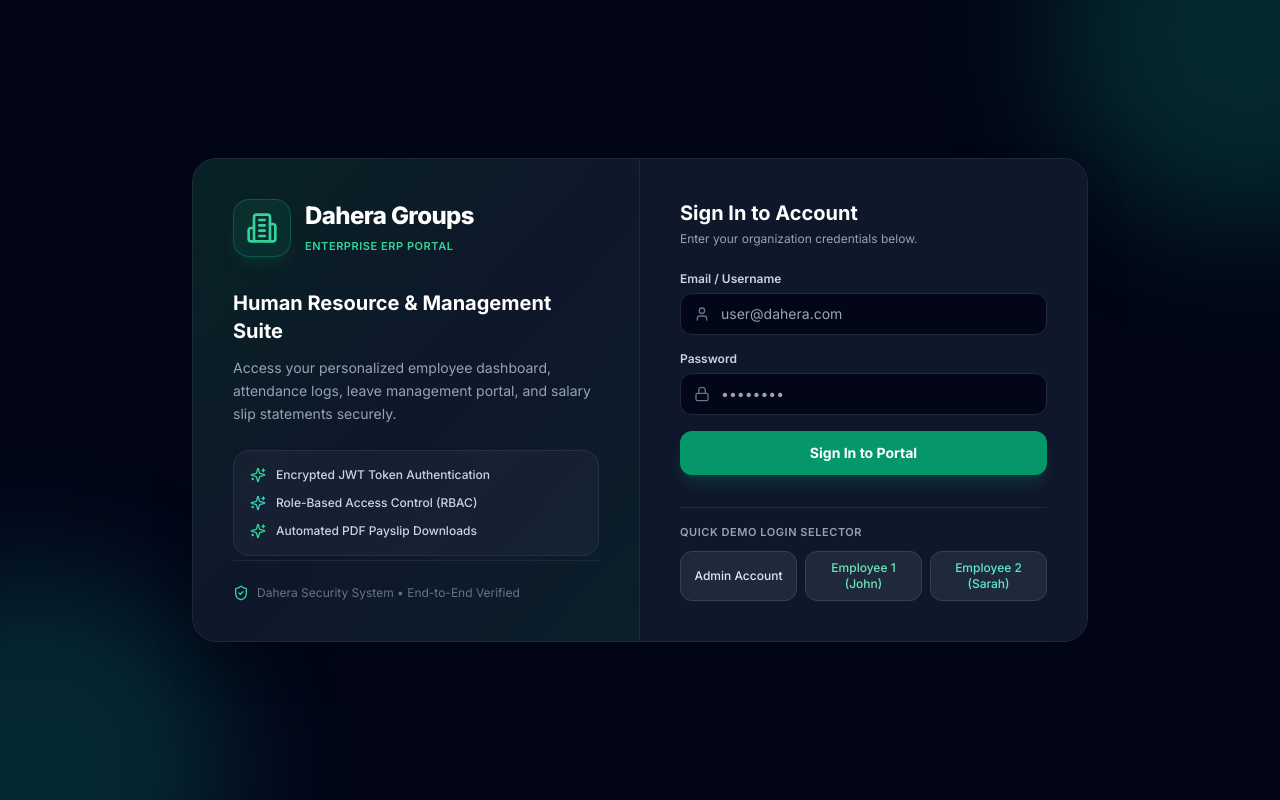
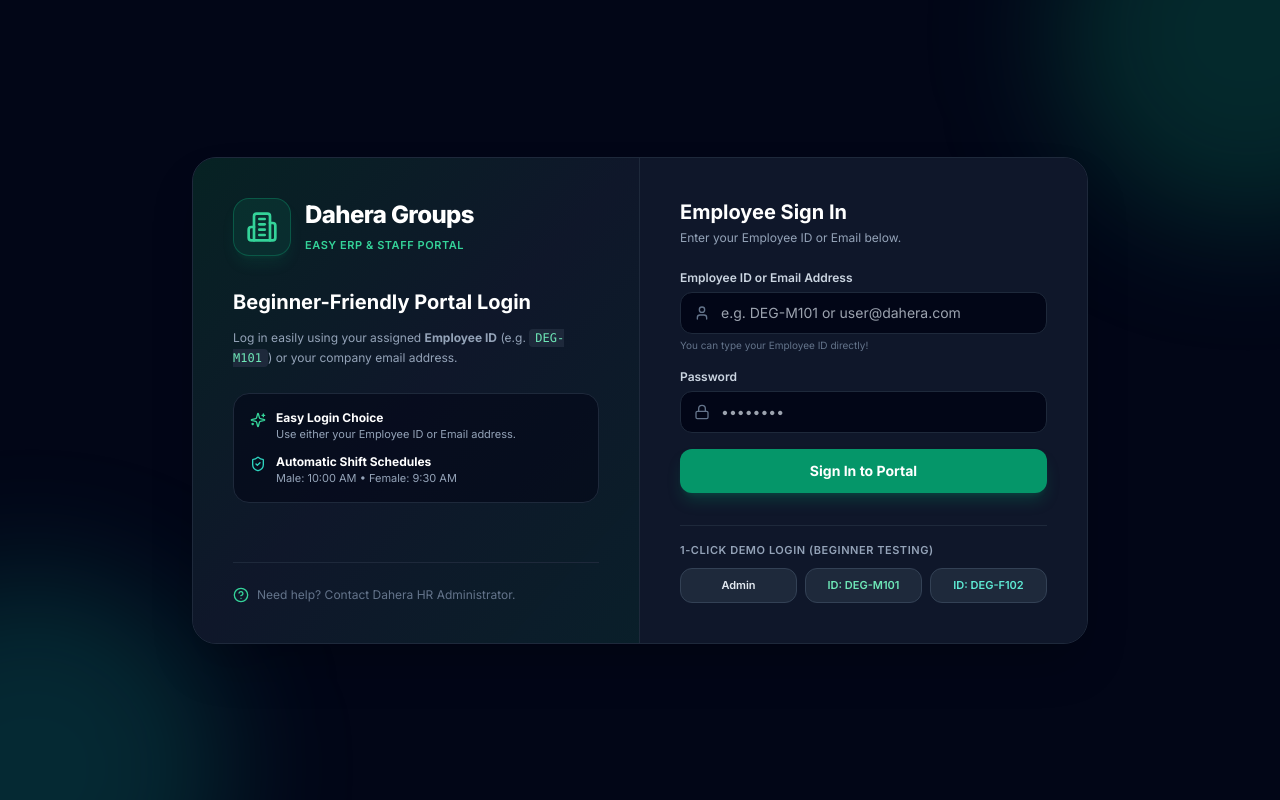
Before and after one commit to anishrs333/Dahera-groups, a React (Vite) app in the folder frontend/: page / in a window 1280 px wide. Built offline with nearby package versions, Linux system fonts and the light colour scheme.

Commit message:
feat: add employee ID authentication and auto-generation modal

```diff
--- a/frontend/src/components/AdminDashboard.jsx
+++ b/frontend/src/components/AdminDashboard.jsx
@@ -12,6 +12,7 @@ export const AdminDashboard = ({ subTab = 'admin-dashboard' }) => {
 
   // Modal state for adding employee
   const [showAddModal, setShowAddModal] = useState(false);
+  const [addMsg, setAddMsg] = useState('');
   const [newEmp, setNewEmp] = useState({
     username: '',
     email: '',
@@ -20,13 +21,32 @@ export const AdminDashboard = ({ subTab = 'admin-dashboard' }) => {
     password: 'Employee@123',
     gender: 'MALE',
     role: 'EMPLOYEE',
-    employee_id: '',
+    employee_id: 'DEG-103',
     designation: 'Software Engineer',
     department: 'Engineering',
     base_salary: '60000',
-    bio: ''
+    bio: 'Dedicated team member at Dahera Groups.'
   });
-  const [addMsg, setAddMsg] = useState('');
+
+  const handleOpenAddModal = () => {
+    const randomId = `DEG-${Math.floor(100 + Math.random() * 900)}`;
+    setNewEmp({
+      username: '',
+      email: '',
+      first_name: '',
+      last_name: '',
+      password: 'Employee@123',
+      gender: 'MALE',
+      role: 'EMPLOYEE',
+      employee_id: randomId,
+      designation: 'Software Engineer',
+      department: 'Engineering',
+      base_salary: '60000',
+      bio: 'Dedicated team member at Dahera Groups.'
+    });
+    setAddMsg('');
+    setShowAddModal(true);
+  };
 
   // Modal state for generating salary slip
   const [showSlipModal, setShowSlipModal] = useState(false);
@@ -169,7 +189,7 @@ export const AdminDashboard = ({ subTab = 'admin-dashboard' }) => {
 
         <div className="flex items-center gap-3">
           <button
-            onClick={() => setShowAddModal(true)}
+            onClick={handleOpenAddModal}
             className="bg-emerald-600 hover:bg-emerald-500 text-white font-bold px-4 py-2.5 rounded-xl text-xs transition-all shadow-lg shadow-emerald-600/30 flex items-center gap-2"
           >
             <UserPlus className="w-4 h-4" />
--- a/frontend/src/components/Login.jsx
+++ b/frontend/src/components/Login.jsx
@@ -1,6 +1,6 @@
 import React, { useState } from 'react';
 import { useAuth } from '../context/AuthContext';
-import { Building2, Lock, User, ShieldCheck, AlertCircle, Sparkles } from 'lucide-react';
+import { Building2, Lock, User, ShieldCheck, AlertCircle, Sparkles, HelpCircle } from 'lucide-react';
 
 export const Login = () => {
   const { login } = useAuth();
@@ -16,7 +16,7 @@ export const Login = () => {
     try {
       await login(username, password);
     } catch (err) {
-      setError(err.response?.data?.detail || 'Invalid login credentials. Please verify and try again.');
+      setError(err.response?.data?.detail || 'Invalid login credentials. Please check your Employee ID / Email and password.');
     } finally {
       setLoading(false);
     }
@@ -28,23 +28,23 @@ export const Login = () => {
       setUsername('admin@dahera.com');
       setPassword('Admin@123');
     } else if (userType === 'john') {
-      setUsername('john.male@dahera.com');
+      setUsername('DEG-M101'); // beginner friendly: logging in using Employee ID directly!
       setPassword('Employee@123');
     } else if (userType === 'sarah') {
-      setUsername('sarah.female@dahera.com');
+      setUsername('DEG-F102'); // beginner friendly: logging in using Employee ID directly!
       setPassword('Employee@123');
     }
   };
 
   return (
     <div className="min-h-screen bg-slate-950 flex items-center justify-center p-4 relative overflow-hidden font-['Inter',sans-serif]">
-      {/* Dynamic Background Glowing Orbs */}
+      {/* Background Glowing Effects */}
       <div className="absolute -top-40 -right-40 w-96 h-96 bg-emerald-500/20 rounded-full blur-3xl pointer-events-none" />
       <div className="absolute -bottom-40 -left-40 w-96 h-96 bg-teal-500/20 rounded-full blur-3xl pointer-events-none" />
 
       <div className="max-w-4xl w-full grid grid-cols-1 md:grid-cols-2 bg-slate-900/90 border border-slate-800 rounded-3xl shadow-2xl overflow-hidden relative z-10 backdrop-blur-xl">
 
-        {/* Left Side: Brand Identity */}
+        {/* Left Side: Brand Overview & Easy Instructions */}
         <div className="p-8 md:p-10 bg-gradient-to-br from-emerald-950/60 via-slate-900 to-teal-950/40 border-b md:border-b-0 md:border-r border-slate-800 flex flex-col justify-between">
           <div>
             <div className="flex items-center gap-3.5 mb-8">
@@ -53,43 +53,46 @@ export const Login = () => {
               </div>
               <div>
                 <h1 className="text-2xl font-black text-white tracking-tight">Dahera Groups</h1>
-                <span className="text-[11px] font-semibold text-emerald-400 tracking-wider uppercase">Enterprise ERP Portal</span>
+                <span className="text-[11px] font-semibold text-emerald-400 tracking-wider uppercase">Easy ERP & Staff Portal</span>
               </div>
             </div>
 
-            <h2 className="text-xl font-bold text-white mb-3">Human Resource & Management Suite</h2>
-            <p className="text-slate-400 text-sm leading-relaxed mb-6">
-              Access your personalized employee dashboard, attendance logs, leave management portal, and salary slip statements securely.
+            <h2 className="text-xl font-bold text-white mb-3">Beginner-Friendly Portal Login</h2>
+            <p className="text-slate-400 text-xs leading-relaxed mb-6">
+              Log in easily using your assigned <strong>Employee ID</strong> (e.g. <code className="bg-slate-800 px-1.5 py-0.5 rounded text-emerald-300">DEG-M101</code>) or your company email address.
             </p>
 
-            <div className="space-y-3 bg-slate-800/50 p-4 rounded-2xl border border-slate-700/50 text-xs">
-              <div className="flex items-center gap-2.5 text-slate-300 font-medium">
-                <Sparkles className="w-4 h-4 text-emerald-400 shrink-0" />
-                <span>Encrypted JWT Token Authentication</span>
+            <div className="space-y-3 bg-slate-950/60 p-4 rounded-2xl border border-slate-800 text-xs">
+              <div className="flex items-start gap-2.5 text-slate-300">
+                <Sparkles className="w-4 h-4 text-emerald-400 shrink-0 mt-0.5" />
+                <div>
+                  <span className="font-bold text-white block">Easy Login Choice</span>
+                  <span className="text-[11px] text-slate-400">Use either your Employee ID or Email address.</span>
+                </div>
               </div>
-              <div className="flex items-center gap-2.5 text-slate-300 font-medium">
-                <Sparkles className="w-4 h-4 text-teal-400 shrink-0" />
-                <span>Role-Based Access Control (RBAC)</span>
-              </div>
-              <div className="flex items-center gap-2.5 text-slate-300 font-medium">
-                <Sparkles className="w-4 h-4 text-emerald-400 shrink-0" />
-                <span>Automated PDF Payslip Downloads</span>
+
+              <div className="flex items-start gap-2.5 text-slate-300">
+                <ShieldCheck className="w-4 h-4 text-teal-400 shrink-0 mt-0.5" />
+                <div>
+                  <span className="font-bold text-white block">Automatic Shift Schedules</span>
+                  <span className="text-[11px] text-slate-400">Male: 10:00 AM • Female: 9:30 AM</span>
+                </div>
               </div>
             </div>
           </div>
 
           <div className="flex items-center gap-2 text-xs text-slate-500 pt-6 border-t border-slate-800">
-            <ShieldCheck className="w-4 h-4 text-emerald-400" />
-            <span>Dahera Security System • End-to-End Verified</span>
+            <HelpCircle className="w-4 h-4 text-emerald-400" />
+            <span>Need help? Contact Dahera HR Administrator.</span>
           </div>
         </div>
 
-        {/* Right Side: Form & Generic Demo Account Fill */}
+        {/* Right Side: Form & Beginner 1-Click Quick Selectors */}
         <div className="p-8 md:p-10 flex flex-col justify-between bg-slate-900">
           <div>
             <div className="mb-6">
-              <h3 className="text-xl font-bold text-white">Sign In to Account</h3>
-              <p className="text-xs text-slate-400 mt-1">Enter your organization credentials below.</p>
+              <h3 className="text-xl font-bold text-white">Employee Sign In</h3>
+              <p className="text-xs text-slate-400 mt-1">Enter your Employee ID or Email below.</p>
             </div>
 
             {error && (
@@ -101,7 +104,9 @@ export const Login = () => {
 
             <form onSubmit={handleSubmit} className="space-y-4">
               <div>
-                <label className="block text-xs font-semibold text-slate-300 mb-1.5">Email / Username</label>
+                <label className="block text-xs font-semibold text-slate-300 mb-1.5">
+                  Employee ID or Email Address
+                </label>
                 <div className="relative">
                   <User className="w-4 h-4 text-slate-500 absolute left-3.5 top-1/2 -translate-y-1/2" />
                   <input
@@ -109,10 +114,11 @@ export const Login = () => {
                     required
                     value={username}
                     onChange={(e) => setUsername(e.target.value)}
-                    placeholder="user@dahera.com"
+                    placeholder="e.g. DEG-M101 or user@dahera.com"
                     className="w-full bg-slate-950 border border-slate-800 rounded-xl pl-10 pr-4 py-2.5 text-sm text-white focus:outline-none focus:border-emerald-500 focus:ring-1 focus:ring-emerald-500 transition-all"
                   />
                 </div>
+                <span className="text-[10px] text-slate-500 mt-1 block">You can type your Employee ID directly!</span>
               </div>
 
               <div>
@@ -135,37 +141,37 @@ export const Login = () => {
                 disabled={loading}
                 className="w-full bg-emerald-600 hover:bg-emerald-500 text-white font-bold py-3 rounded-xl text-sm transition-all shadow-lg shadow-emerald-600/25 flex items-center justify-center gap-2 disabled:opacity-50 mt-2"
               >
-                {loading ? 'Authenticating...' : 'Sign In to Portal'}
+                {loading ? 'Logging in...' : 'Sign In to Portal'}
               </button>
             </form>
           </div>
 
-          {/* Quick Selector (Generic Demo Accounts) */}
+          {/* Quick Demo Fill Buttons with clear Employee IDs */}
           <div className="mt-8 pt-4 border-t border-slate-800">
             <span className="text-[11px] font-semibold text-slate-400 uppercase tracking-wider block mb-2.5">
-              Quick Demo Login Selector
+              1-Click Demo Login (Beginner Testing)
             </span>
             <div className="grid grid-cols-3 gap-2">
               <button
                 type="button"
                 onClick={() => fillDemo('admin')}
-                className="px-3 py-2 bg-slate-800 hover:bg-slate-700 text-slate-200 border border-slate-700 rounded-xl text-xs font-medium transition-colors"
+                className="px-2.5 py-2 bg-slate-800 hover:bg-slate-700 text-slate-200 border border-slate-700 rounded-xl text-[11px] font-semibold transition-colors"
               >
-                Admin Account
+                Admin
               </button>
               <button
                 type="button"
                 onClick={() => fillDemo('john')}
-                className="px-3 py-2 bg-slate-800 hover:bg-slate-700 text-emerald-300 border border-slate-700 rounded-xl text-xs font-medium transition-colors"
+                className="px-2.5 py-2 bg-slate-800 hover:bg-slate-700 text-emerald-300 border border-slate-700 rounded-xl text-[11px] font-semibold transition-colors"
               >
-                Employee 1 (John)
+                ID: DEG-M101
               </button>
               <button
                 type="button"
                 onClick={() => fillDemo('sarah')}
-                className="px-3 py-2 bg-slate-800 hover:bg-slate-700 text-teal-300 border border-slate-700 rounded-xl text-xs font-medium transition-colors"
+                className="px-2.5 py-2 bg-slate-800 hover:bg-slate-700 text-teal-300 border border-slate-700 rounded-xl text-[11px] font-semibold transition-colors"
               >
-                Employee 2 (Sarah)
+                ID: DEG-F102
               </button>
             </div>
           </div>
```
Also changed, not shown: 1 other file (tests, documents, lock files or other folders).
